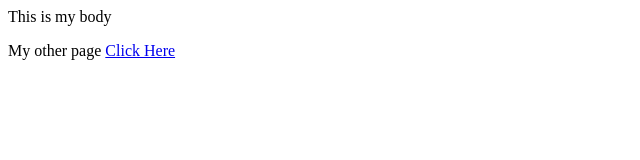
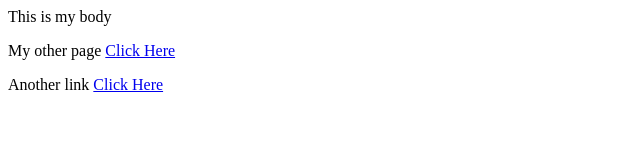
Before and after one commit to Dingo33/Dingo33.github.io, a plain HTML site: page index.html in a window 1280 px wide. Shown: the whole page, without its empty margins (0-640 px from the left). Drawn offline with Linux system fonts and the light colour scheme.

Commit message:
Update index.html

```diff
--- a/index.html
+++ b/index.html
@@ -5,4 +5,5 @@
 </head>
 <body>This is my body</body>
    <p>My other page <a href="converter.html">Click Here</a></p>
+   <p>Another link <a href="www.google.com">Click Here</a></p>
 </html>
```
